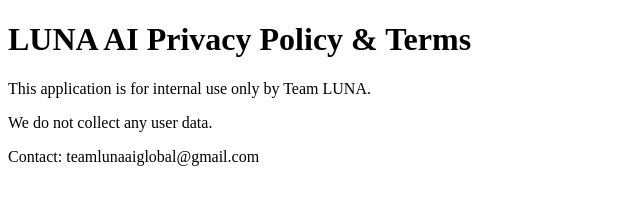
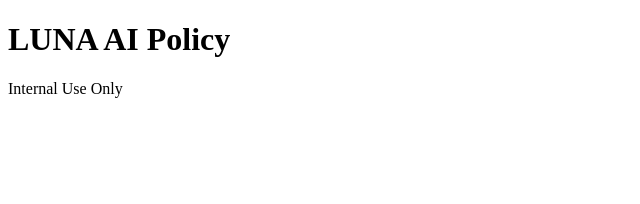
Before and after one commit to teamlunaaiglobal/luna-policy, a plain HTML site: page index.html in a window 1280 px wide. Shown: the whole page, without its empty margins (0-640 px from the left). Drawn offline with Linux system fonts and the light colour scheme.

Commit message:
Update index.html

```diff
--- a/index.html
+++ b/index.html
@@ -1,12 +1,10 @@
 <!DOCTYPE html>
 <html>
 <head>
-    <meta name="tiktok-developers-site-verification" content="8PAZ2kIo9rOB0Oc7OsdGERoo4Xdx4MQL" />
+    <meta name="tiktok-developers-site-verification" content="pA6JwGwSD6TOpXAKMvUzfLHfk7VgkpcH" />
 </head>
 <body>
-    <h1>LUNA AI Privacy Policy & Terms</h1>
-    <p>This application is for internal use only by Team LUNA.</p>
-    <p>We do not collect any user data.</p>
-    <p>Contact: teamlunaaiglobal@gmail.com</p>
+    <h1>LUNA AI Policy</h1>
+    <p>Internal Use Only</p>
 </body>
 </html>
```
